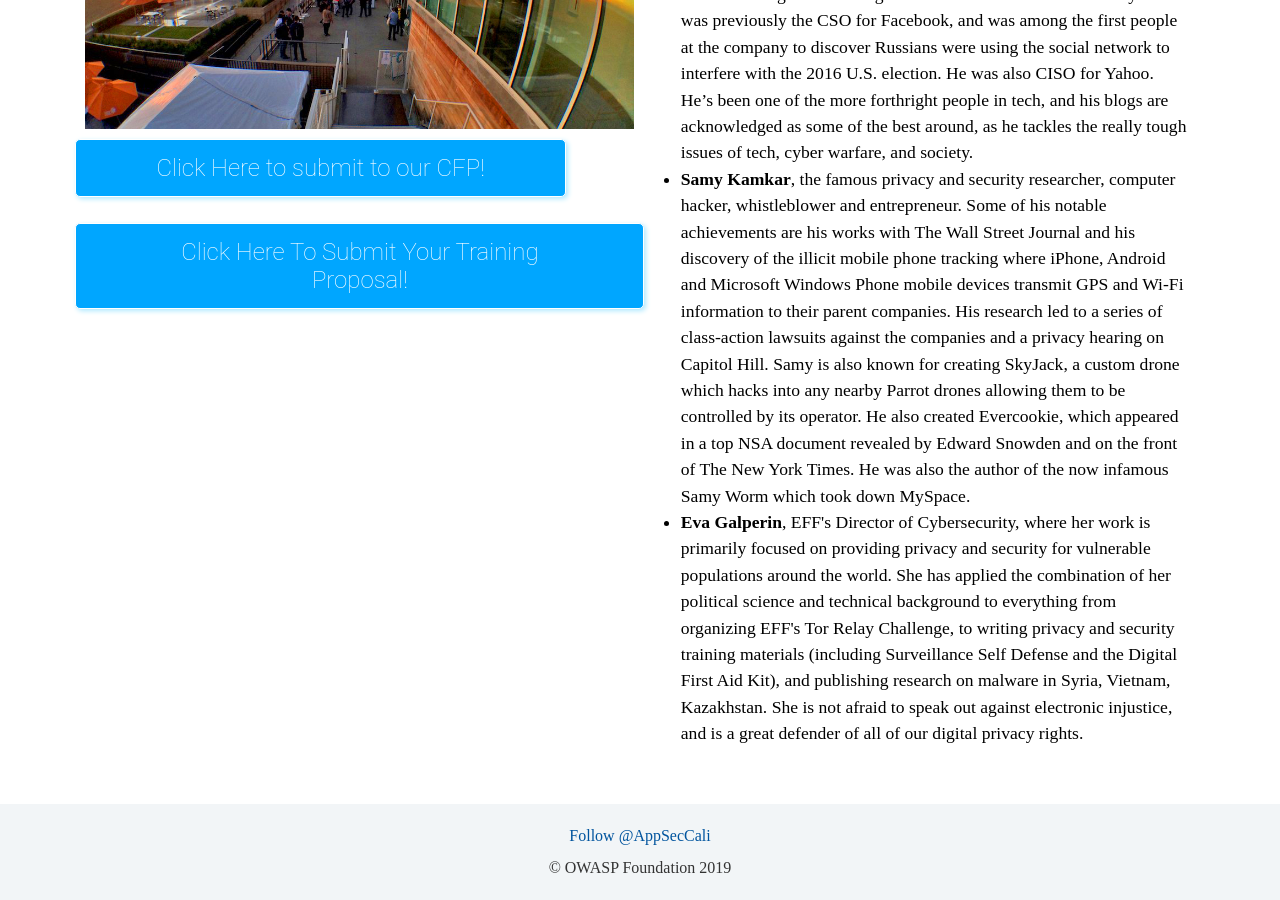
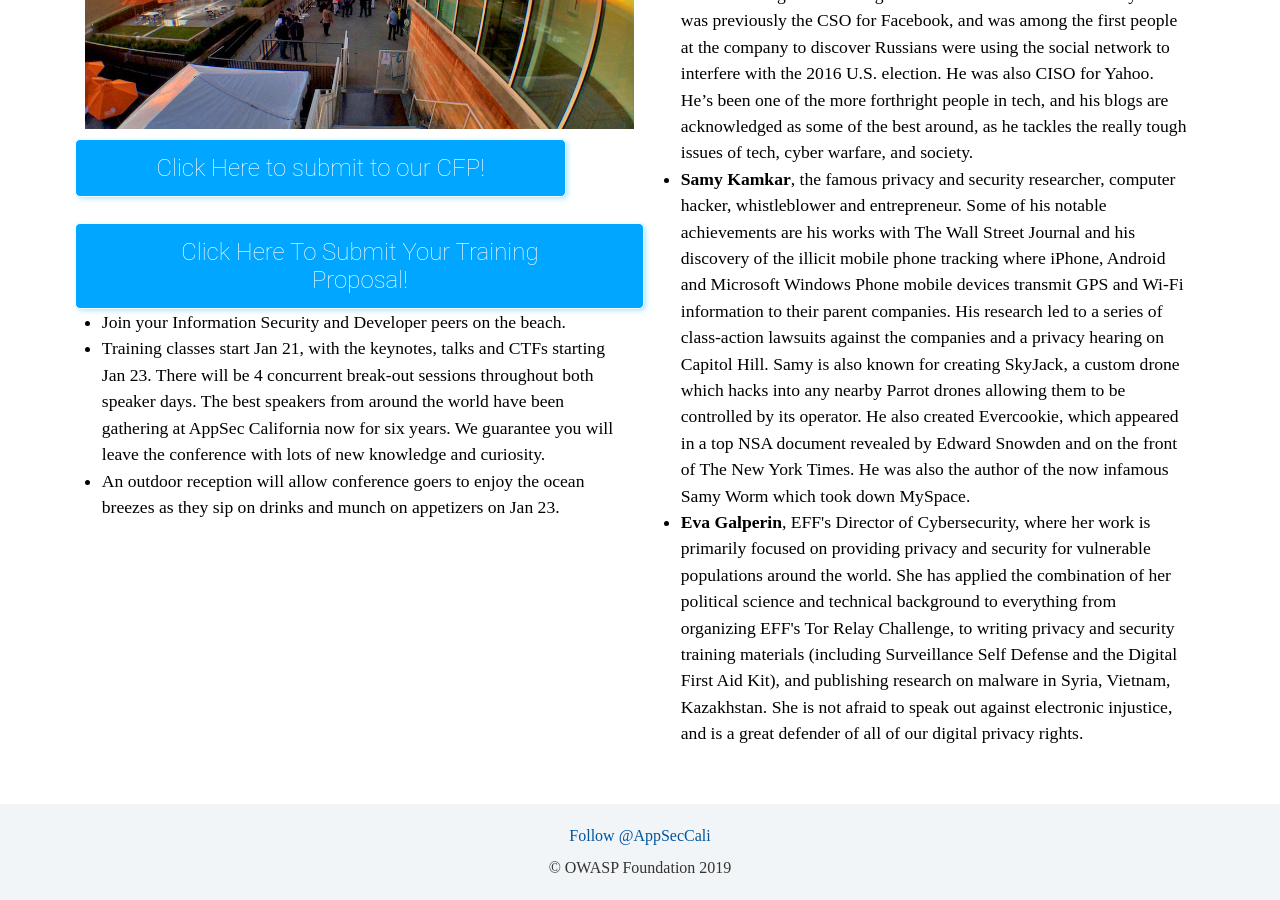
Before and after one commit to OWASP/2020-appseccalifornia, a Jekyll site: the page built from index.html, in a window 1280 px wide and 900 px high, scrolled down 586 px. Built offline with Jekyll 4.4.1, drawn with Linux system fonts in a browser that asks for light colours; some web fonts are replaced; comment, search, counter and statistics services are not loaded.

Commit message:
adding more details on homepage

```diff
--- a/index.html
+++ b/index.html
@@ -17,6 +17,13 @@
 <div><button name="cfpBUton" class="button" onclick="window.location.href='https://owasp.submittable.com/submit/    147365/app    sec-callifornia-2020-call-for-presentations';">Click Here to submit to our CFP!</button></div>
 <br>
 <div><button name="cftButton" class="button" onclick="window.location.href='https://owasp.submittable.com/submit    /147366/ap    psec-callifornia-2020-call-for-trainers';">Click Here To Submit Your Training Proposal!</button></div>
+<div>
+<ul>
+<li>Join your Information Security and Developer peers on the beach.</li>
+<li>Training classes start Jan 21, with the keynotes, talks and CTFs starting Jan 23. There will be 4 concurrent break-out sessions throughout both speaker days. The best speakers from around the world have been gathering at AppSec California now for six years. We guarantee you will leave the conference with lots of new knowledge and curiosity.</li>
+<li>An outdoor reception will allow conference goers to enjoy the ocean breezes as they sip on drinks and munch on appetizers on Jan 23.</li>
+</ul>
+</div>
 </div>
 <div class="column">
 <div><p>We are proud to announce three awesome Keynote Speakers for AppSec California 2020!</p>
```
